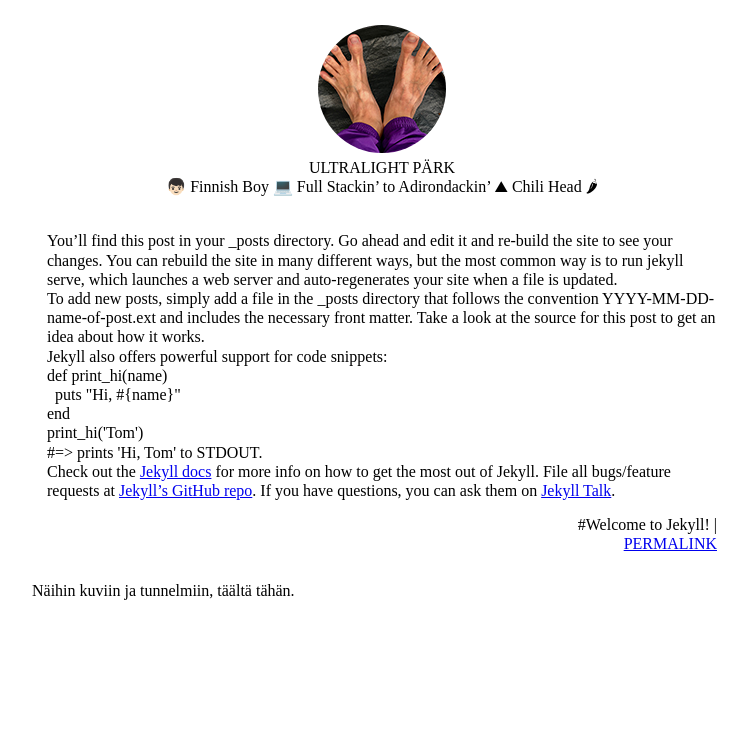
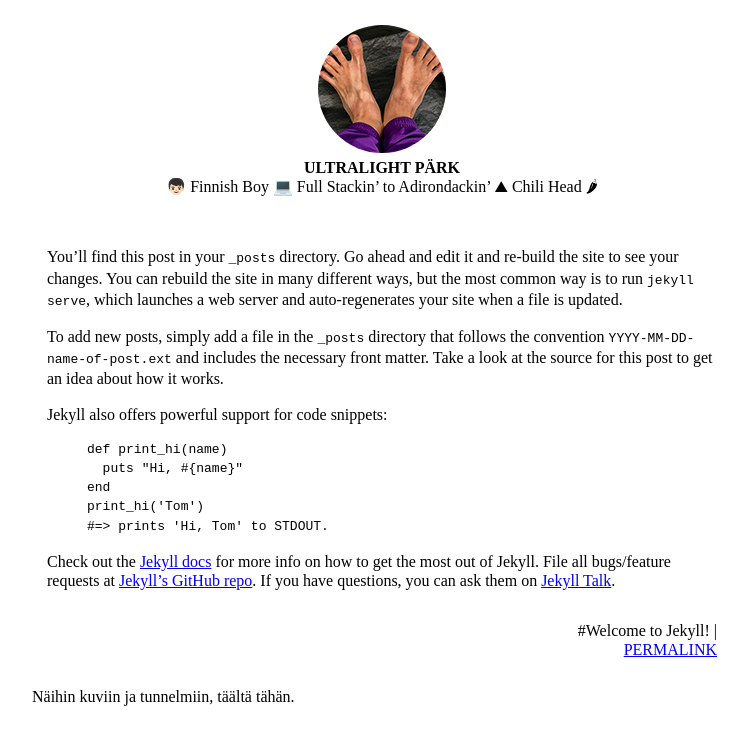
Before and after one commit to ultralightpark/ultralightpark.github.io, a Jekyll site: the page built from index.md, in a window 1280 px wide. Shown: the top 745 px of the page, without its empty margins (258-1006 px from the left). Built offline with Jekyll 4.4.1, drawn with Linux system fonts in a browser that asks for light colours.

Commit message:
Update style.css

```diff
--- a/assets/style.css
+++ b/assets/style.css
@@ -1,51 +1,3 @@
-/*
-CSS reset alkaa.
-*/
-html, body, div, span, applet, object, iframe,
-h1, h2, h3, h4, h5, h6, p, blockquote, pre,
-a, abbr, acronym, address, big, cite, code,
-del, dfn, em, img, ins, kbd, q, s, samp,
-small, strike, strong, sub, sup, tt, var,
-b, u, i, center,
-dl, dt, dd, ol, ul, li,
-fieldset, form, label, legend,
-table, caption, tbody, tfoot, thead, tr, th, td,
-article, aside, canvas, details, embed,
-figure, figcaption, footer, header, hgroup,
-menu, nav, output, ruby, section, summary,
-time, mark, audio, video {
-	margin: 0;
-	padding: 0;
-	border: 0;
-	font-size: 100%;
-	font: inherit;
-	vertical-align: baseline;
-}
-article, aside, details, figcaption, figure,
-footer, header, hgroup, menu, nav, section {
-	display: block;
-}
-body {
-	line-height: 1;
-}
-ol, ul {
-	list-style: none;
-}
-blockquote, q {
-	quotes: none;
-}
-blockquote:before, blockquote:after,
-q:before, q:after {
-	content: '';
-	content: none;
-}
-table {
-	border-collapse: collapse;
-	border-spacing: 0;
-}
-/*
-CSS reset loppuu.
-*/
 body {
     background-color: white;
     line-height: 1.2em;
```
